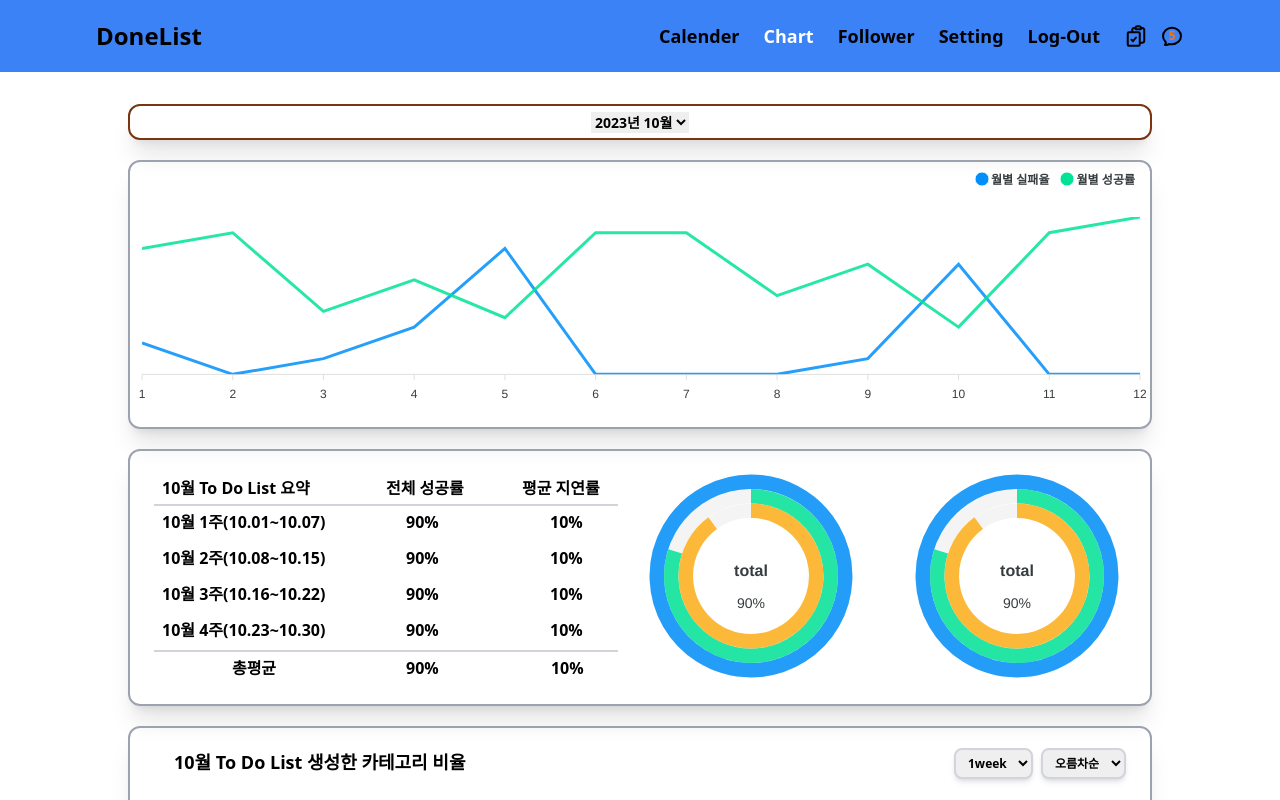
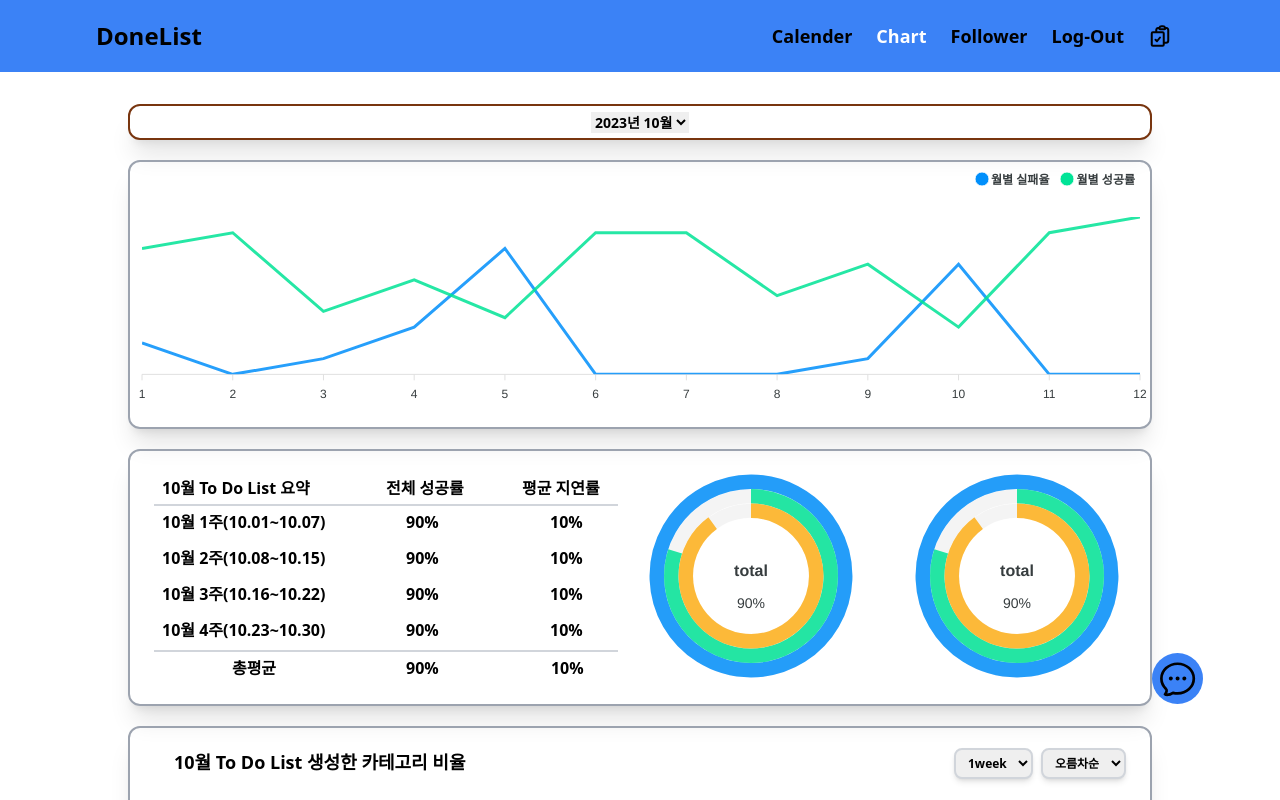
Before and after one commit to comko123/markup-copy, a Next.js app: page /chart in a window 1280 px wide. Shown: the top 800 px of the page. Built offline with nearby package versions, Linux system fonts and the light colour scheme.

Commit message:
fix : ui수정

```diff
--- a/src/components/LayOut.tsx
+++ b/src/components/LayOut.tsx
@@ -28,7 +28,7 @@ const LayOut = ({children , login}:layout) => {
   <h3 className={`text-md lg:text-2xl hover:text-white ${pathname==='/'?"text-white":null}`} onClick={()=>push('/')}>DoneList</h3>
   <div className="flex items-center">
  {login?<>
-    {["Calender","Chart","Follower","Setting","Log-Out"].map((item,index)=>{
+    {["Calender","Chart","Follower","Log-Out"].map((item,index)=>{
     return(
     <span key={index}
     className={`${pathname===`/${item.toLowerCase()}`?"text-white" :null} text-xs cursor-pointer lg:text-lg mx-1 lg:mx-3 hover:text-white`}
@@ -46,8 +46,8 @@ const LayOut = ({children , login}:layout) => {
  <AnimatePresence>
  {modalShowing?
   <motion.div variants={modalVariants} transition={modalVariants.transition} initial="start" animate="display" exit="end"
-  className="fixed right-[2%] top-[2.2em] md:top-[3.7em] xl:top-[3.8em] origin-top w-[13rem] md:w-[16rem] aspect-square my-2 bg-pink-100 rounded-xl">
-  <div className="border-[20px] w-5 border-t-transparent border-x-transparent absolute border-b-pink-100 -top-[12.5%] right-[11%] md:right-[4%] lg:right-[38%] 2xl:right-[35%]"/>
+  className="fixed right-[2%] md:right-[1%] lg:right-[2%] top-[2.2em] md:top-[3.7em] xl:top-[3.8em] origin-top w-[13rem] md:w-[16rem] aspect-square my-2 bg-pink-100 rounded-xl">
+  <div className="border-[20px] w-5 border-t-transparent border-x-transparent absolute border-b-pink-100 -top-[12.5%] right-[0.2rem] md:right-[0.3rem] lg:right-[4.7rem]  2xl:right-[4.2rem]"/>
 <form onSubmit={e=>e.preventDefault()} className="p-2">
   <input type="text" placeholder="write to title" className="outline-none p-2 w-full rounded-lg my-2 text-vxs md:text-sm"/>
 
@@ -84,19 +84,28 @@ onClick={()=>setModalState(state=>{
 </motion.div>
   :null}
  </AnimatePresence>
+ </>:<>
+ {["Log-In","Sign-Up"].map(item=><div key={item}>
+  <div onClick={()=>replace(`/${item.toLowerCase()}`)} className={`${pathname===`/${item.toLowerCase()}`?"text-white" :null}
+  text-xs lg:text-lg mx-1 lg:mx-3 hover:text-white cursor-pointer`}>{item}</div>
+ </div>)}
+ </>
+ }
+</div></header>
 
-<svg xmlns="http://www.w3.org/2000/svg" fill="none" viewBox="0 0 24 24" strokeWidth={2} stroke="currentColor"
+<main className="mt-14 md:mt-24">{children}</main>
+
+{login?<footer className="relative">
+<svg xmlns="http://www.w3.org/2000/svg" fill="none" viewBox="0 0 24 24" strokeWidth={1.5} stroke="currentColor"
 onClick={()=>setModalState(()=>{return{addToDoModalState:{...addToDoModalState,modalShowing:false},alertState:{alertShowing:!alertShowing}}})}
-className={`w-4 aspect-square lg:w-6 ${alertShowing?"text-white":"text-black"} z-20 hover:text-white cursor-pointer`}>
-  <path strokeLinecap="round" strokeLinejoin="round"
-   d="M12 20.25c4.97 0 9-3.694 9-8.25s-4.03-8.25-9-8.25S3 7.444 3 12c0 2.104.859 4.023 2.273 5.48.432.447.74 1.04.586 1.641a4.483 4.483 0 01-.923 1.785A5.969 5.969 0 006 21c1.282 0 2.47-.402 3.445-1.087.81.22 1.668.337 2.555.337z"/>
+className={`w-[3rem] aspect-square lg:w-[4%] ${alertShowing?"text-white":"text-black"} fixed bottom-[12%] right-[6%] hover:text-white cursor-pointer bg-blue-500 p-1 rounded-full `}>
+  <path strokeLinecap="round" strokeLinejoin="round" d="M8.625 12a.375.375 0 11-.75 0 .375.375 0 01.75 0zm0 0H8.25m4.125 0a.375.375 0 11-.75 0 .375.375 0 01.75 0zm0 0H12m4.125 0a.375.375 0 11-.75 0 .375.375 0 01.75 0zm0 0h-.375M21 12c0 4.556-4.03 8.25-9 8.25a9.764 9.764 0 01-2.555-.337A5.972 5.972 0 015.41 20.97a5.969 5.969 0 01-.474-.065 4.48 4.48 0 00.978-2.025c.09-.457-.133-.901-.467-1.226C3.93 16.178 3 14.189 3 12c0-4.556 4.03-8.25 9-8.25s9 3.694 9 8.25z" />
 </svg>
-<span className="absolute right-[3.6em] md:right-[2.08em] lg:right-[8.7em] text-vxs md:text-xs text-orange-500">{alertSample.length?alertSample.length:null}</span>
+
 <AnimatePresence>
  {alertShowing?
   <motion.div variants={modalVariants} transition={modalVariants.transition} initial="start" animate="display" exit="end"
-  className="fixed right-[1%] top-[2.2em] md:top-[3.7em] xl:top-[3.8em] p-2 origin-top w-[13rem] md:w-[16rem] aspect-square my-2 bg-pink-100 rounded-xl">
-    <div className="border-[20px] w-5 border-t-transparent border-x-transparent absolute border-b-pink-100 rounded-lg -top-[15%] md:-top-[12.8%]  right-[4%] md:right-0 lg:right-[29%] 2xl:right-[26%]"/>
+  className="fixed right-[1.5%]  bottom-[8em] xl:bottom-[23vh] p-2 origin-bottom w-[13rem] md:w-[16rem] aspect-square my-2 bg-pink-100 rounded-xl">
 {alertSample.length?<>
   <div className="text-slate-600 flex text-vxs font-bold w-full justify-end border-b-2 pb-1 border-sky-500"
 ><span onClick={()=>setAlertSample([])} className="hover:text-amber-600">모두 읽기</span></div>
@@ -122,18 +131,11 @@ className={`w-4 aspect-square lg:w-6 ${alertShowing?"text-white":"text-black"} z
 </div>)}
 </div>
 </>:<div className="flex items-center justify-center w-full h-full text-vxs md:text-sm">The notification is empty...</div>}
+<div className="border-[20px] w-5 border-b-transparent border-x-transparent absolute border-t-pink-100 rounded-lg right-[2rem] md:right-[3rem] lg:right-[3.3rem] xl:right-[4.5rem] 2xl:right-[5.5rem] bottom-[-2.2rem]"/>
 </motion.div>
   :null}
  </AnimatePresence>
+</footer>:null}
 
- </>:<>
- {["Log-In","Sign-Up"].map(item=><div key={item}>
-  <div onClick={()=>replace(`/${item.toLowerCase()}`)} className={`${pathname===`/${item.toLowerCase()}`?"text-white" :null}
-  text-xs lg:text-lg mx-1 lg:mx-3 hover:text-white cursor-pointer`}>{item}</div>
- </div>)}
- </>
- }
-</div></header>
-<main className="mt-14 md:mt-24">{children}</main>
 </>)}
 export default LayOut
--- a/src/pages/setting/index.tsx
+++ /dev/null
@@ -1,10 +0,0 @@
-import LayOut from "@/components/LayOut"
-
-const Setting = () => {
-    return(<LayOut login>
-        <main className="flex">
-            <div className="mx-auto text-white rounded-full p-2 font-bold bg-red-500">123</div>
-        </main>
-    </LayOut>)
-}
-export default Setting
```
